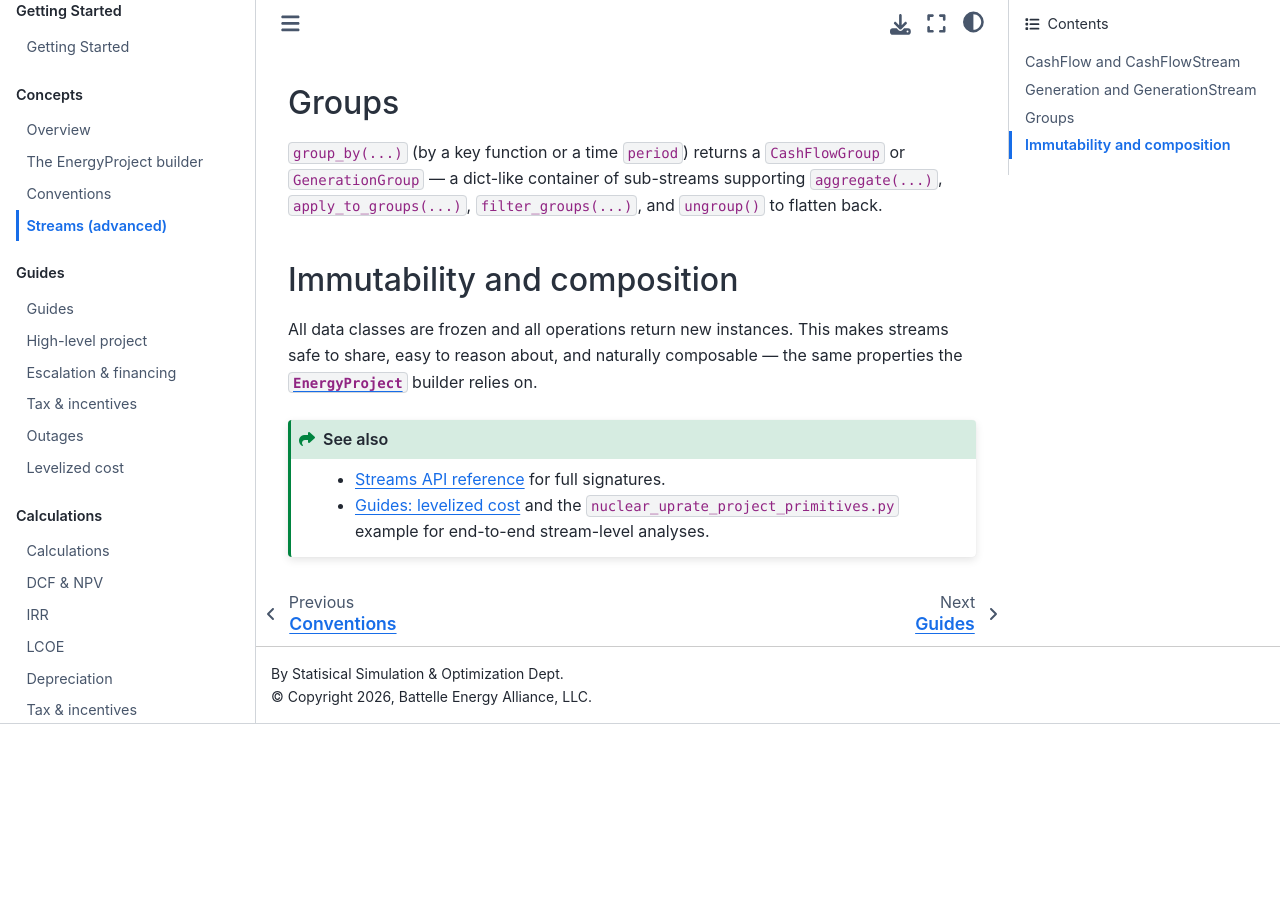
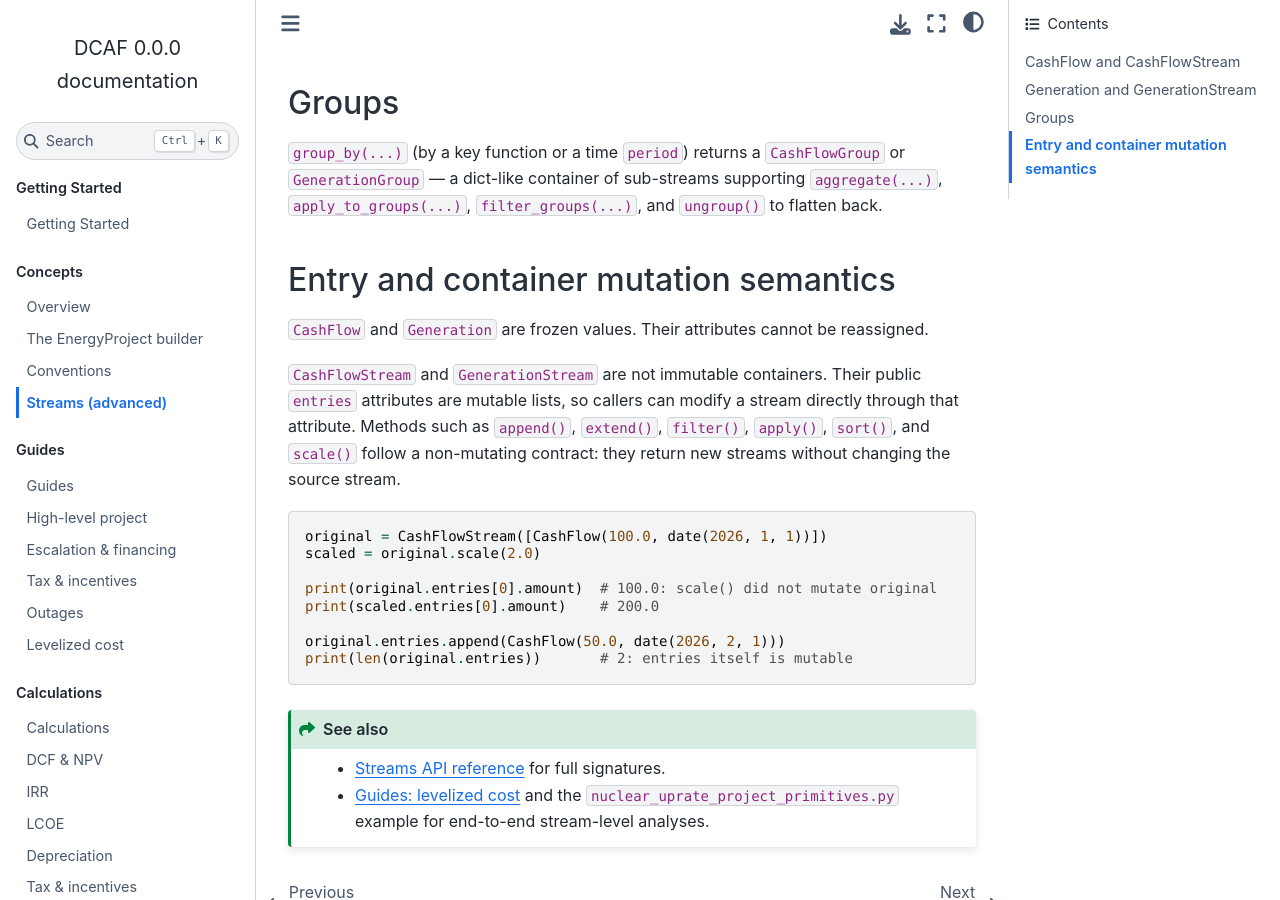
Before and after one commit to IdahoLabResearch/DCAF, a Sphinx documentation site: the page built from docs/concepts/streams.md, in a window 1280 px wide and 900 px high, scrolled down 1502 px. Built offline with Sphinx 7.4.7 and the Sphinx Book theme 1.1.4, drawn with Linux system fonts in a browser that asks for light colours; before the commit the page ends 2226 px from its top, so only the background shows below that; some of the changed text lies outside the part shown.

Commit message:
docs: clarify mutability of stream objects

````diff
--- a/docs/concepts/streams.md
+++ b/docs/concepts/streams.md
@@ -9,7 +9,7 @@
 *what the builder produces under the hood*.
 ```
 
-DCAF's primitives are two parallel families of immutable, dated values:
+DCAF's stream primitives are two parallel families of dated entry values and containers:
 
 | Single value | Container | Grouped container |
 |--------------|-----------|-------------------|
@@ -22,8 +22,8 @@
 (cash vs. accrual items like depreciation), a `pro_forma_category` (how it appears in
 a statement), and a `tax_treatment` (`TAXABLE`, `DEDUCTIBLE`, or `NONE`).
 
-A `CashFlowStream` is a functional container. Every operation returns a *new* stream,
-so chains never mutate the original:
+A `CashFlowStream` is a functional-style container. Stream-producing methods return a
+*new* stream, so chains using those methods do not mutate the original:
 
 ```python
 from datetime import date
@@ -68,11 +68,26 @@
 `GenerationGroup` — a dict-like container of sub-streams supporting `aggregate(...)`,
 `apply_to_groups(...)`, `filter_groups(...)`, and `ungroup()` to flatten back.
 
-## Immutability and composition
+## Entry and container mutation semantics
 
-All data classes are frozen and all operations return new instances. This makes
-streams safe to share, easy to reason about, and naturally composable — the same
-properties the [`EnergyProject`](energy_project.md) builder relies on.
+`CashFlow` and `Generation` are frozen values. Their attributes cannot be reassigned.
+
+`CashFlowStream` and `GenerationStream` are not immutable containers. Their public
+`entries` attributes are mutable lists, so callers can modify a stream directly through
+that attribute. Methods such as `append()`, `extend()`, `filter()`, `apply()`, `sort()`,
+and `scale()` follow a non-mutating contract: they return new streams without changing
+the source stream.
+
+```python
+original = CashFlowStream([CashFlow(100.0, date(2026, 1, 1))])
+scaled = original.scale(2.0)
+
+print(original.entries[0].amount)  # 100.0: scale() did not mutate original
+print(scaled.entries[0].amount)    # 200.0
+
+original.entries.append(CashFlow(50.0, date(2026, 2, 1)))
+print(len(original.entries))       # 2: entries itself is mutable
+```
 
 ```{seealso}
 - [Streams API reference](../api/streams.md) for full signatures.
````
Also changed, not shown: docs/api/streams.md (+4 -2 lines), 2 other files.
